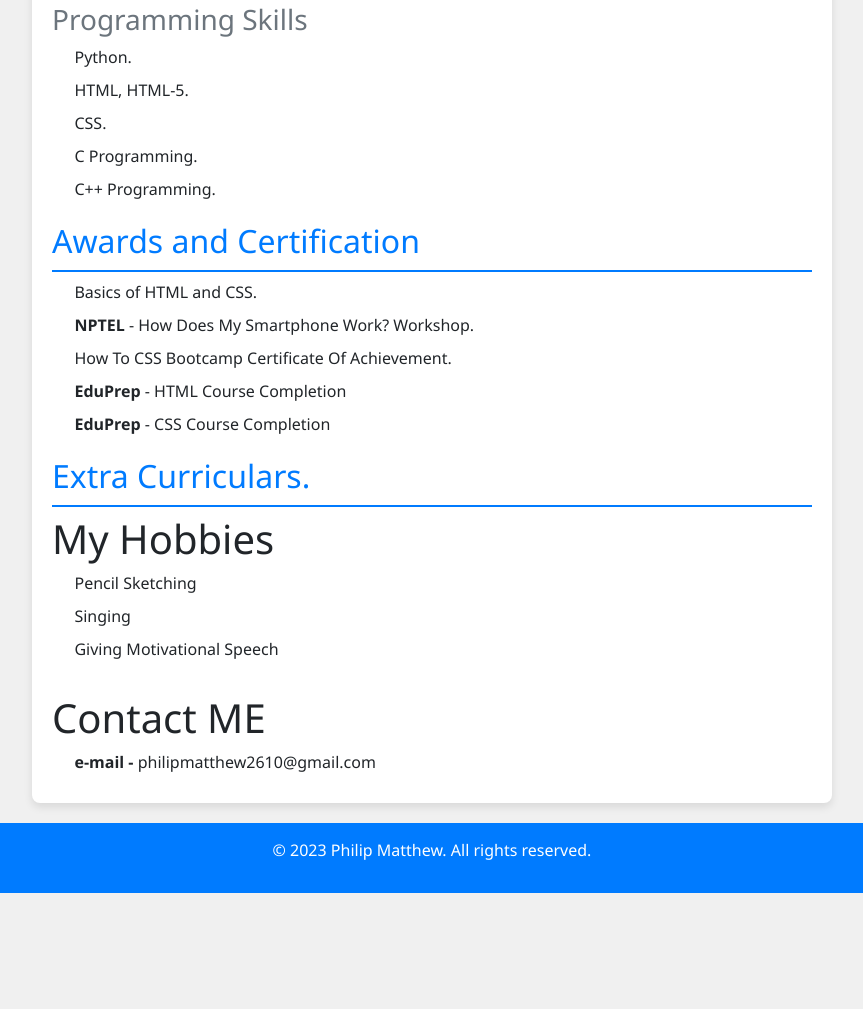
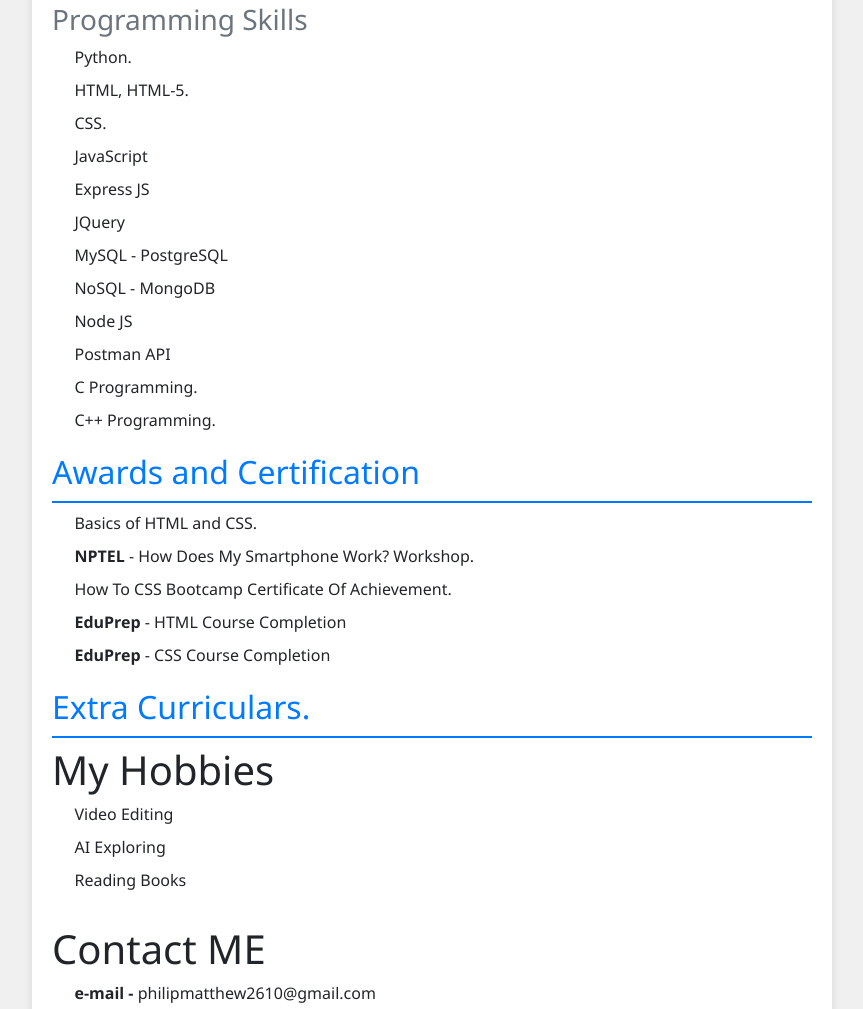
Before and after one commit to Philip-Matthew/Portfolio, a plain HTML site: page index.html in a window 1280 px wide. Shown: the part 986-1995 px from the top of the page, without its empty margins (208-1071 px from the left). Before the commit the page ends 1879 px from the top, so only its background shows below. Drawn offline with nearby package versions, Linux system fonts and the light colour scheme.

Commit message:
Update index.html

```diff
--- a/index.html
+++ b/index.html
@@ -60,6 +60,13 @@
                     <li>Python.</li>
                     <li>HTML, HTML-5.</li>
                     <li>CSS.</li>
+                    <li>JavaScript</li>
+                    <li>Express JS</li>
+                    <li>JQuery</li>
+                    <li>MySQL - PostgreSQL</li>
+                    <li>NoSQL - MongoDB</li>
+                    <li>Node JS</li>
+                    <li>Postman API</li>
                     <li>C Programming.</li>
                     <li>C++ Programming.</li>
                 </ul>
@@ -85,9 +92,9 @@
                 <ul>
                     <h1>My Hobbies</h1>
                     <ul>
-                        <li>Pencil Sketching</li>
-                        <li>Singing</li>
-                        <li>Giving Motivational Speech</li>
+                        <li>Video Editing</li>
+                        <li>AI Exploring</li>
+                        <li>Reading Books</li>
                     </ul><br>
                     <h1>Contact ME</h1>
                     <ul>
```
